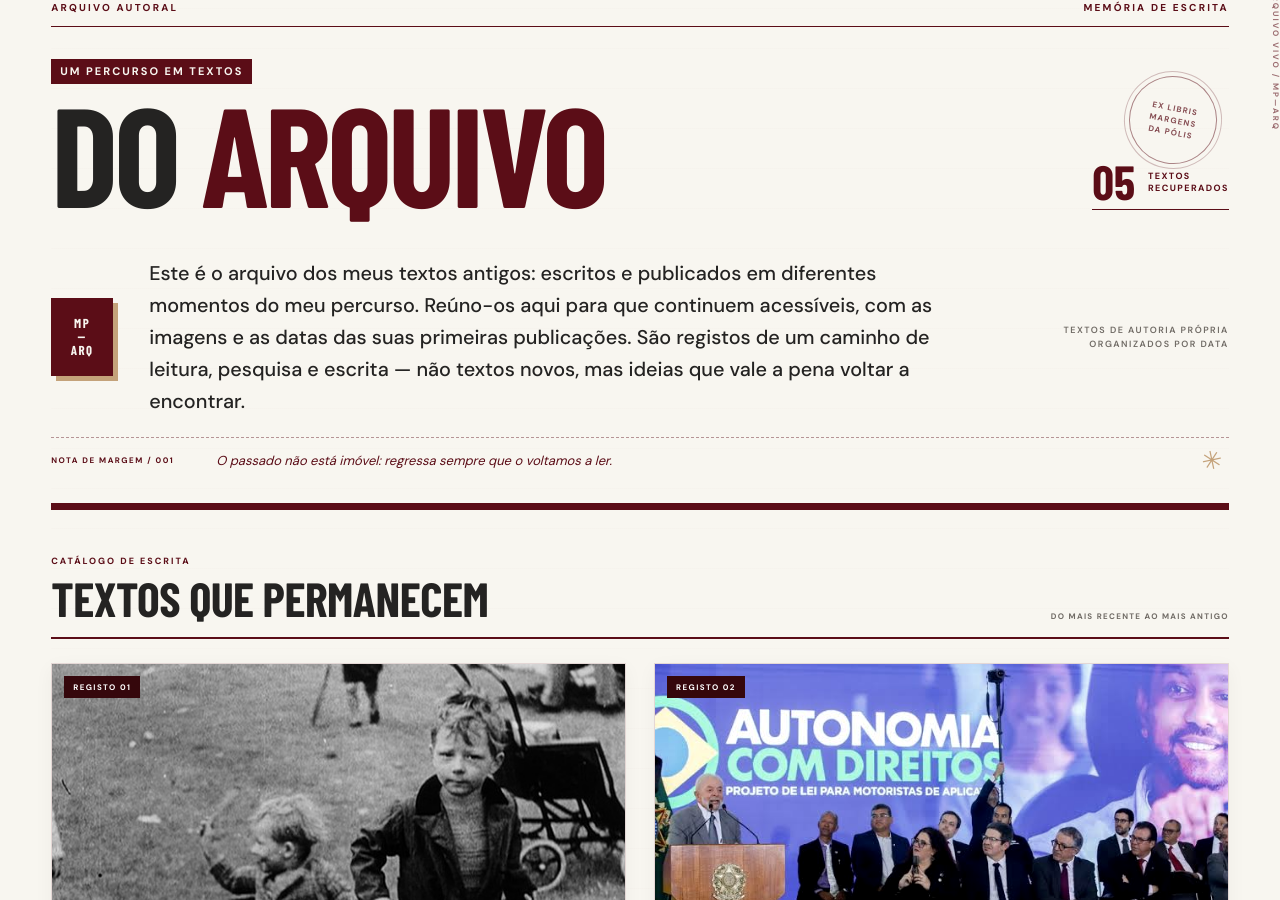
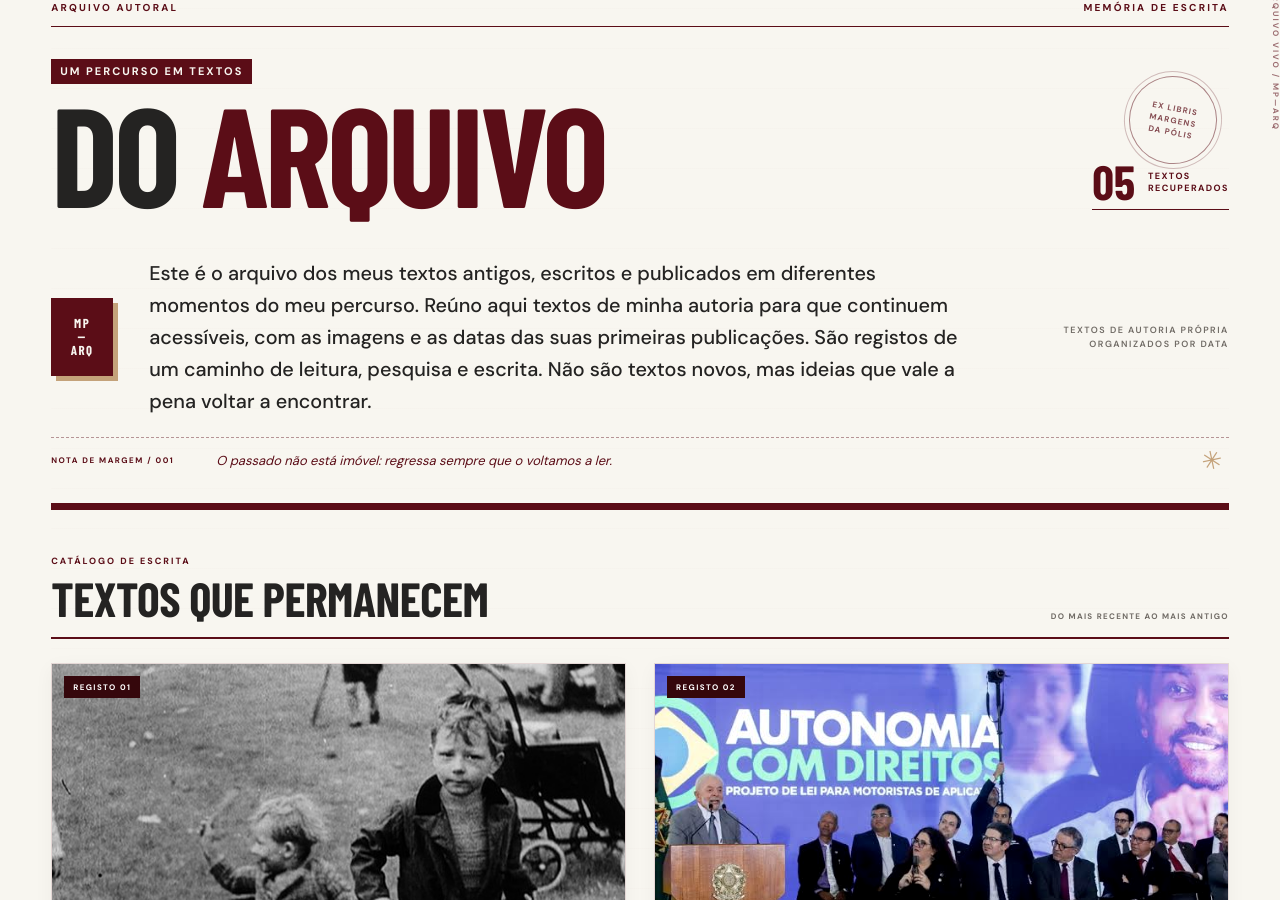
Before and after one commit to gmonteiropolli-design/Margens-da-Polis, a Jekyll site: the page built from arquivo/index.html, in a window 1280 px wide and 900 px high, scrolled down 330 px. Built offline with Jekyll 4.4.1, drawn with Linux system fonts in a browser that asks for light colours; some web fonts are replaced.

Commit message:
Clarificar autoria dos textos antigos no arquivo

```diff
--- a/_layouts/archive.html
+++ b/_layouts/archive.html
@@ -6,7 +6,7 @@ layout: default
   <header class="archive-masthead">
     <div class="archive-overline"><span>ARQUIVO AUTORAL</span><span>MEMÓRIA DE ESCRITA</span></div>
     <div class="archive-title-row"><div><p class="archive-eyebrow">UM PERCURSO EM TEXTOS</p><h1>Do <em>Arquivo</em></h1></div><div class="archive-count"><strong>{{ archive_posts.size | prepend: "00" | slice: -2, 2 }}</strong><span>TEXTOS<br>RECUPERADOS</span></div></div>
-    <div class="archive-intro-row"><span class="archive-index-mark">MP<br>—<br>ARQ</span><p>Este é o arquivo dos meus textos antigos: escritos e publicados em diferentes momentos do meu percurso. Reúno-os aqui para que continuem acessíveis, com as imagens e as datas das suas primeiras publicações. São registos de um caminho de leitura, pesquisa e escrita — não textos novos, mas ideias que vale a pena voltar a encontrar.</p><span class="archive-rule-note">TEXTOS DE AUTORIA PRÓPRIA<br>ORGANIZADOS POR DATA</span></div>
+    <div class="archive-intro-row"><span class="archive-index-mark">MP<br>—<br>ARQ</span><p>Este é o arquivo dos meus textos antigos, escritos e publicados em diferentes momentos do meu percurso. Reúno aqui textos de minha autoria para que continuem acessíveis, com as imagens e as datas das suas primeiras publicações. São registos de um caminho de leitura, pesquisa e escrita. Não são textos novos, mas ideias que vale a pena voltar a encontrar.</p><span class="archive-rule-note">TEXTOS DE AUTORIA PRÓPRIA<br>ORGANIZADOS POR DATA</span></div>
     <div class="archive-margin-note"><span>NOTA DE MARGEM / 001</span><span>O passado não está imóvel: regressa sempre que o voltamos a ler.</span><span class="archive-registration">✳</span></div>
   </header>
   {% if archive_posts.size > 0 %}
```
